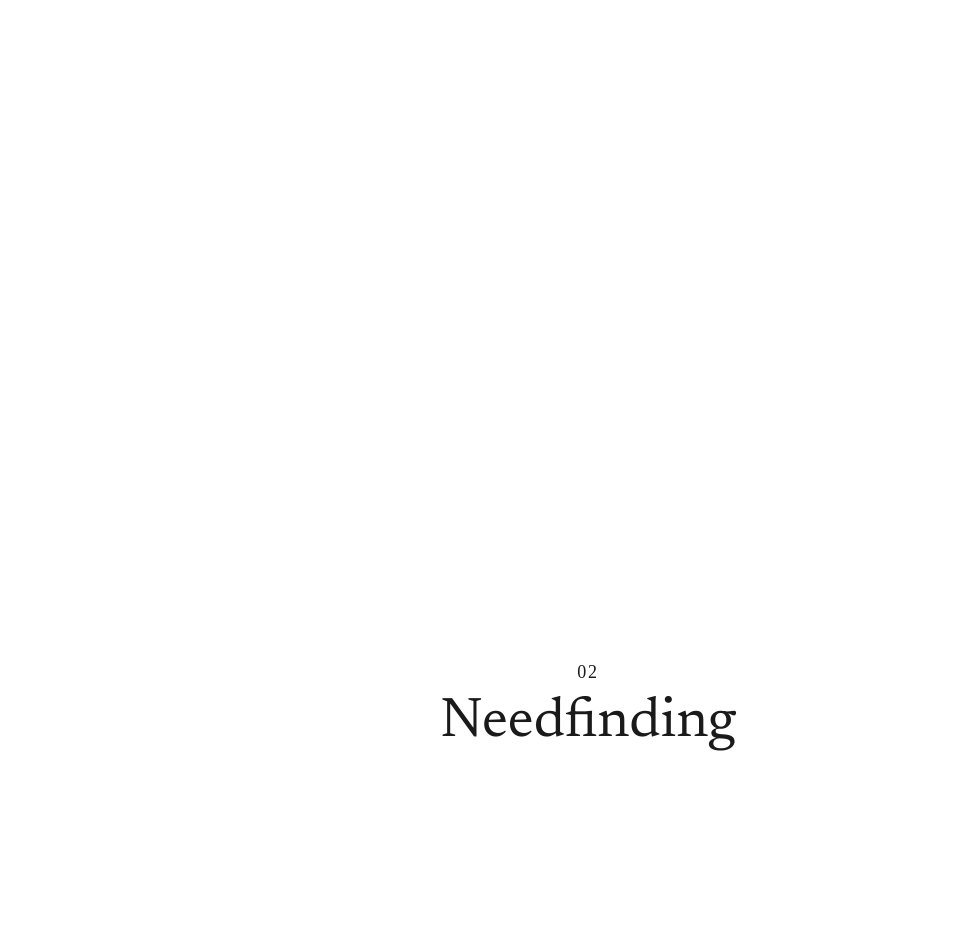
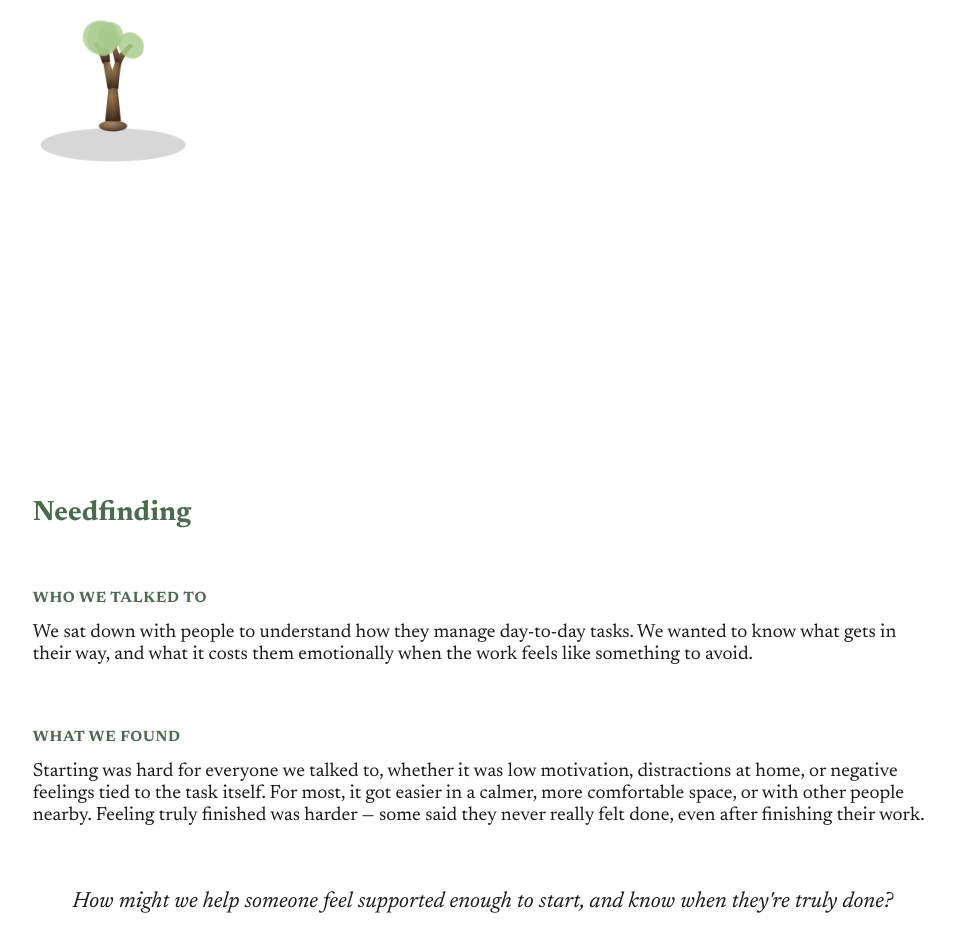
Before and after one commit to iopkelvin/Grove, a React (Vite) app in the folder frontend/: page /design-process in a window 1280 px wide. Shown: the part 1302-2254 px from the top of the page, without its empty margins (52-1007 px from the left). Built offline with nearby package versions, Linux system fonts and the light colour scheme; no server answers.

Commit message:
add intro, problem/user, and needfinding

```diff
--- a/frontend/src/pages/DesignProcess.jsx
+++ b/frontend/src/pages/DesignProcess.jsx
@@ -11,8 +11,40 @@ const SCENES = {
 
 const SECTIONS = [
   { id: "hero", heading: "Grove", title: "Grow together, one task at a time.", scene: "intro" },
-  { id: "problem", number: "01", title: "Problem & Target Users", scene: "morning" },
-  { id: "needfinding", number: "02", title: "Needfinding", scene: "morning" },
+  {
+    id: "problem",
+    scene: "morning",
+    type: "content",
+    kicker: "Problem & Target Users",
+    blocks: [
+      {
+        label: "THE PROBLEM",
+        body: "Starting something new is hard, whether it's a habit or an assignment. It's easy to keep putting it off, and doing it alone makes it worse, since there's no one around to keep you accountable.",
+      },
+      {
+        label: "WHO IT'S FOR",
+        body: "Anyone trying to build better habits or stay on top of their workload, who gets more done with someone else around.",
+      },
+    ],
+    icon: "/assets/design-process/problem-tree.png",
+  },
+  {
+    id: "needfinding",
+    scene: "morning",
+    type: "content",
+    kicker: "Needfinding",
+    blocks: [
+      {
+        label: "WHO WE TALKED TO",
+        body: "We sat down with people to understand how they manage day-to-day tasks. We wanted to know what gets in their way, and what it costs them emotionally when the work feels like something to avoid.",
+      },
+      {
+        label: "WHAT WE FOUND",
+        body: "Starting was hard for everyone we talked to, whether it was low motivation, distractions at home, or negative feelings tied to the task itself. For most, it got easier in a calmer, more comfortable space, or with other people nearby. Feeling truly finished was harder — some said they never really felt done, even after finishing their work.",
+      },
+    ],
+    quote: "How might we help someone feel supported enough to start, and know when they're truly done?",
+  },
   { id: "lofi", number: "03", title: "Lo-Fi Prototyping", scene: "afternoon" },
   { id: "hifi", number: "04", title: "Hi-Fi Prototyping", scene: "afternoon" },
   { id: "implementation", number: "05", title: "Implementation", scene: "afternoon" },
@@ -65,7 +97,9 @@ function DesignProcess() {
           className={
             section.id === "hero"
               ? "design-process-section design-process-hero"
-              : "design-process-section"
+              : section.type === "content"
+                ? "design-process-section design-process-content-section"
+                : "design-process-section"
           }
         >
           {section.id === "hero" ? (
@@ -75,6 +109,18 @@ function DesignProcess() {
                 <p className="design-process-hero-tagline">{section.title}</p>
               </div>
               <img className="design-process-hero-tree" src="/assets/design-process/hero-tree.png" alt="" />
+            </div>
+          ) : section.type === "content" ? (
+            <div className="design-process-content">
+              <p className="design-process-kicker">{section.kicker}</p>
+              {section.blocks.map((block) => (
+                <div className="design-process-block" key={block.label}>
+                  <p className="design-process-block-label">{block.label}</p>
+                  <p className="design-process-block-body">{block.body}</p>
+                </div>
+              ))}
+              {section.quote && <p className="design-process-quote">{section.quote}</p>}
+              {section.icon && <img className="design-process-content-tree" src={section.icon} alt="" />}
             </div>
           ) : (
             <>
--- a/frontend/src/styles/design-process.css
+++ b/frontend/src/styles/design-process.css
@@ -1,5 +1,9 @@
 .design-process {
   position: relative;
+  /* Fixed accent green for this page's day scenes — not var(--color-button-background)
+     because that token flips under [data-theme="dark"]; not a theme.css token because
+     it's specific to this one page's slide recreation, not reusable site-wide. */
+  --color-scene-accent: #4A6B4D;
 }
 
 .design-process-backgrounds {
@@ -80,10 +84,8 @@
 }
 
 .design-process-hero-tagline {
-  /* Fixed, not var(--color-button-background) — that token flips under [data-theme="dark"]. */
-  --color-hero-tagline: #4A6B4D;
   margin: 0;
-  color: var(--color-hero-tagline);
+  color: var(--color-scene-accent);
   font-family: var(--font-family-base);
   font-style: italic;
   font-size: clamp(18px, 2.2vw, 24px);
@@ -95,6 +97,65 @@
   max-width: 480px;
   height: auto;
   object-fit: contain;
+}
+
+.design-process-content-section {
+  align-items: flex-start;
+  text-align: left;
+  padding: 40px clamp(24px, 6vw, 80px);
+}
+
+.design-process-content {
+  display: flex;
+  flex-direction: column;
+  gap: 64px;
+  width: min(900px, 100%);
+}
+
+.design-process-kicker {
+  margin: 0;
+  color: var(--color-scene-accent);
+  font-family: var(--font-family-base);
+  font-size: clamp(20px, 2.6vw, 28px);
+  font-weight: 700;
+}
+
+.design-process-block {
+  display: flex;
+  flex-direction: column;
+  gap: 16px;
+}
+
+.design-process-block-label {
+  margin: 0;
+  color: var(--color-scene-accent);
+  font-family: var(--font-family-base);
+  font-size: clamp(13px, 1.4vw, 15px);
+  font-weight: 700;
+  letter-spacing: 0.05em;
+  text-transform: uppercase;
+}
+
+.design-process-block-body {
+  margin: 0;
+  color: var(--scene-text);
+  font-family: var(--font-family-base);
+  font-size: clamp(16px, 1.8vw, 19px);
+  line-height: 1.15;
+}
+
+.design-process-content-tree {
+  width: clamp(90px, 17vw, 160px);
+  height: auto;
+}
+
+.design-process-quote {
+  margin: 0;
+  color: var(--scene-text);
+  font-family: var(--font-family-base);
+  font-style: italic;
+  font-size: clamp(18px, 2.4vw, 22px);
+  text-align: center;
 }
 
 @media (max-width: 640px) {
@@ -116,4 +177,13 @@
   .design-process-hero-tree {
     max-width: 240px;
   }
+
+  .design-process-content-section {
+    text-align: center;
+    align-items: center;
+  }
+
+  .design-process-block {
+    align-items: center;
+  }
 }
```
Also changed, not shown: frontend/public/assets/design-process/problem-tree.png (added), 1 other file (tests, documents, lock files or other folders).
